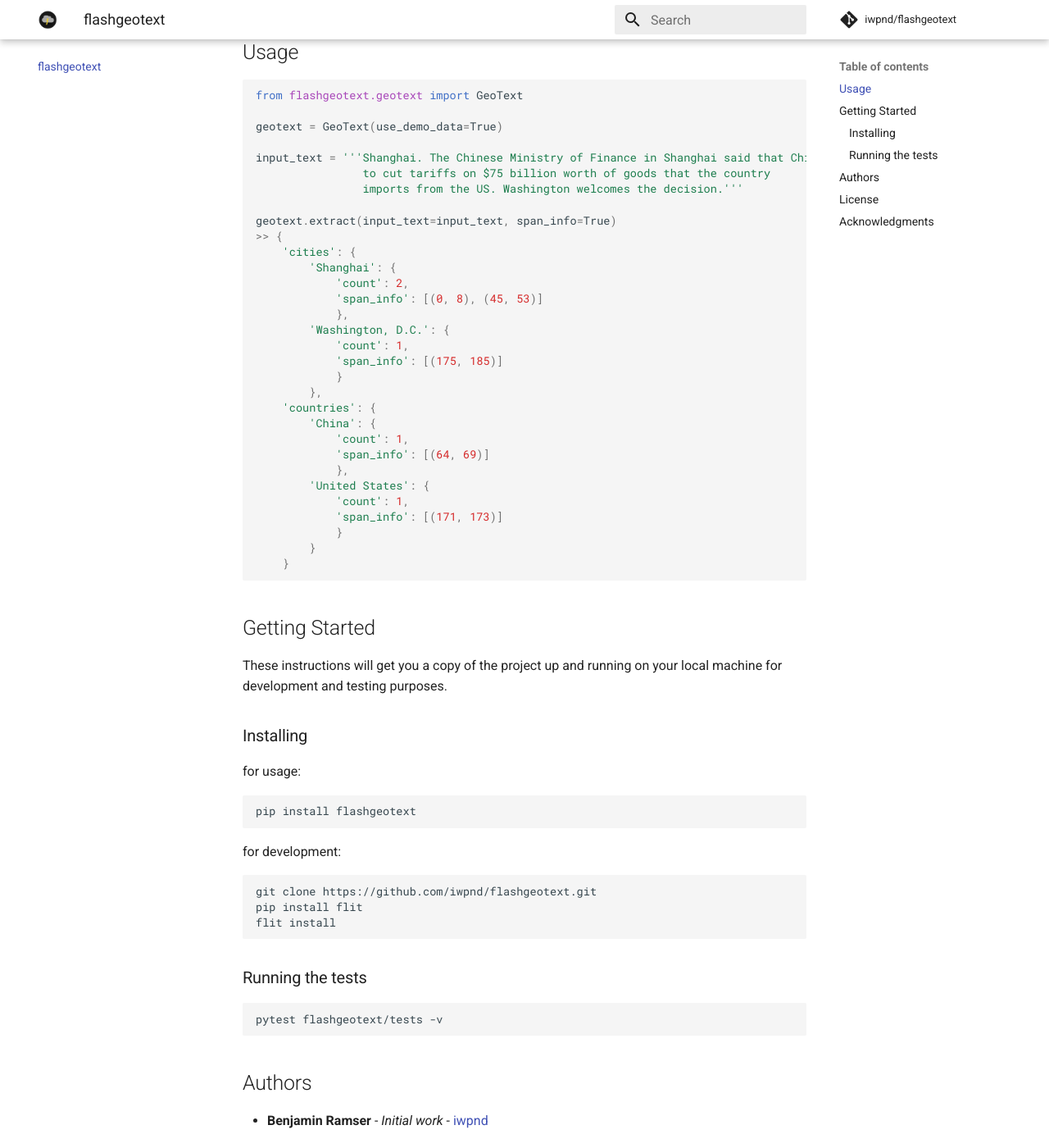
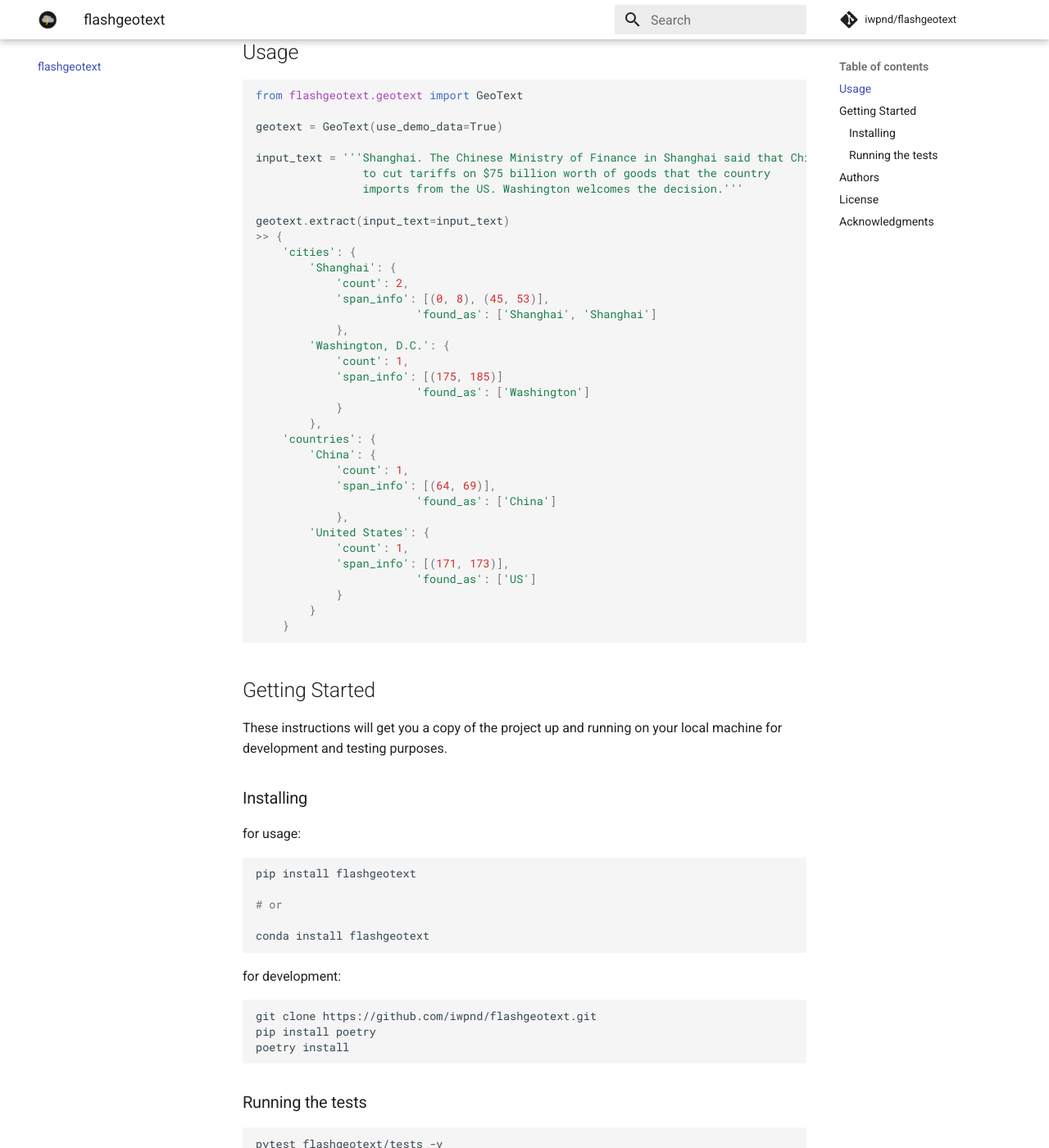
Before and after one commit to iwpnd/flashgeotext, an MkDocs documentation site: the page built from docs/index.md, in a window 1280 px wide and 1400 px high, scrolled down 486 px. Shown: the whole window at 82% size. Built offline with MkDocs 1.6.1 and Material for MkDocs 9.7.7, drawn with Linux system fonts in a browser that asks for light colours; emoji names are drawn with the system emoji font; comment, search, counter and statistics services are not loaded.

Commit message:
docs: update

````diff
--- a/docs/index.md
+++ b/docs/index.md
@@ -26,26 +26,30 @@ input_text = '''Shanghai. The Chinese Ministry of Finance in Shanghai said that
                 to cut tariffs on $75 billion worth of goods that the country
                 imports from the US. Washington welcomes the decision.'''
 
-geotext.extract(input_text=input_text, span_info=True)
+geotext.extract(input_text=input_text)
 >> {
     'cities': {
         'Shanghai': {
             'count': 2,
-            'span_info': [(0, 8), (45, 53)]
+            'span_info': [(0, 8), (45, 53)],
+						'found_as': ['Shanghai', 'Shanghai']
             },
         'Washington, D.C.': {
             'count': 1,
             'span_info': [(175, 185)]
+						'found_as': ['Washington']
             }
         },
     'countries': {
         'China': {
             'count': 1,
-            'span_info': [(64, 69)]
+            'span_info': [(64, 69)],
+						'found_as': ['China']
             },
         'United States': {
             'count': 1,
-            'span_info': [(171, 173)]
+            'span_info': [(171, 173)],
+						'found_as': ['US']
             }
         }
     }
@@ -60,13 +64,17 @@ These instructions will get you a copy of the project up and running on your loc
 for usage:
 ```bash
 pip install flashgeotext
+
+# or
+
+conda install flashgeotext
 ```
 
 for development:
 ```bash
 git clone https://github.com/iwpnd/flashgeotext.git
-pip install flit
-flit install
+pip install poetry
+poetry install
 ```
 
 ### Running the tests
````
Also changed, not shown: docs/usage.md (+9 -10 lines).
